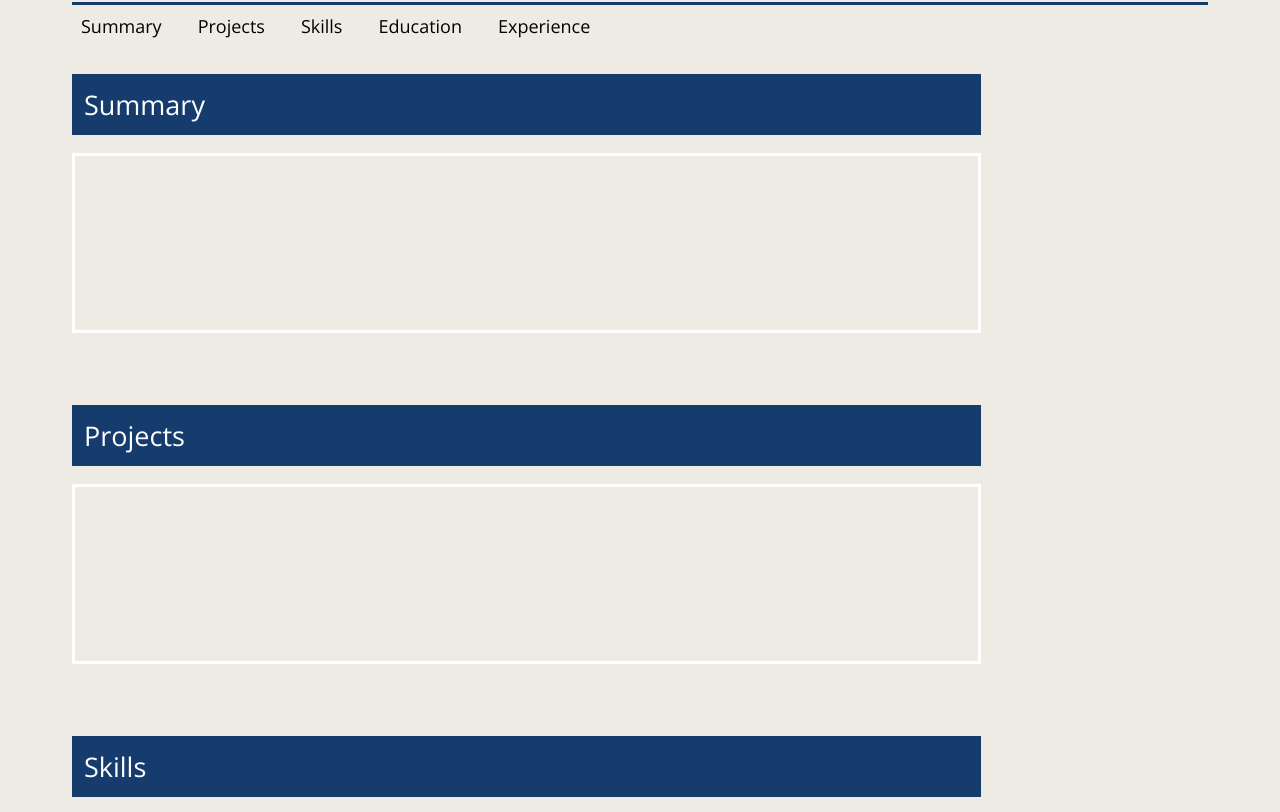
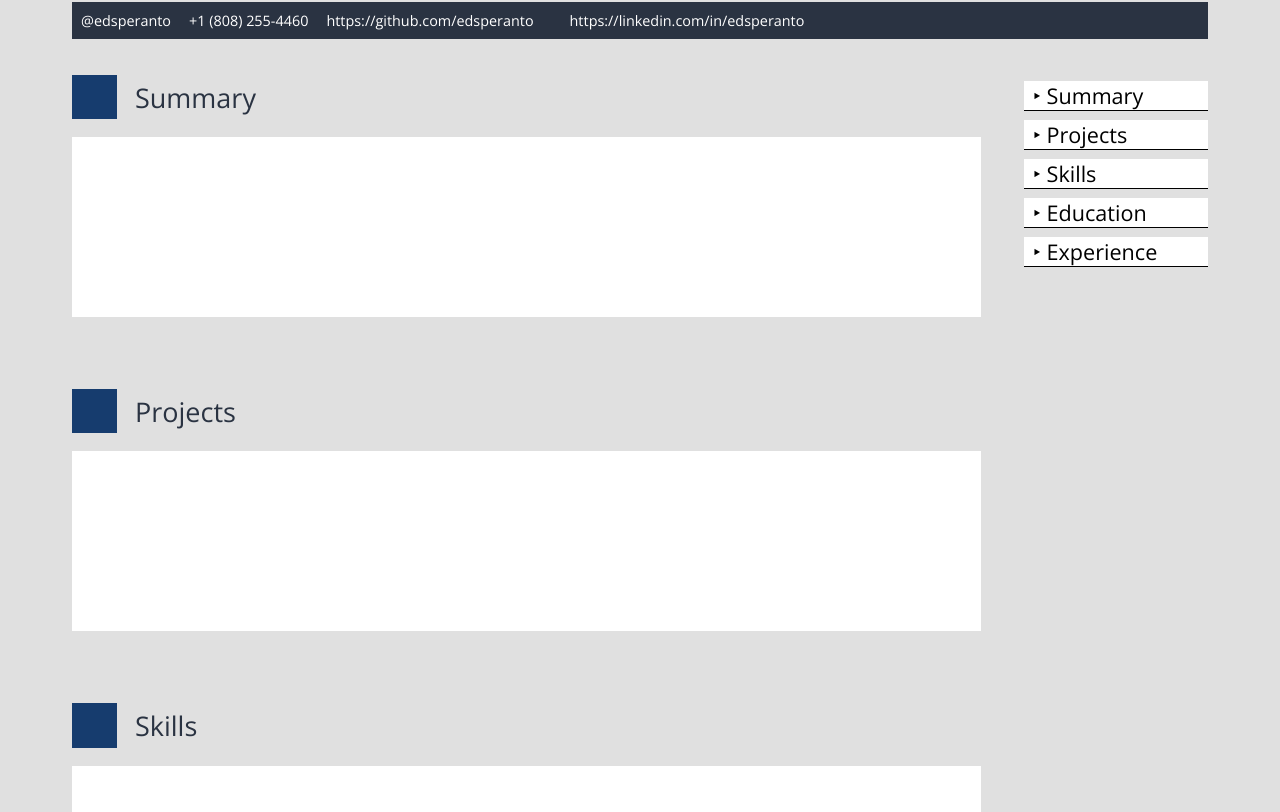
Before and after one commit to invent-ed/edwardgao-old, a website: page client/public/index.html in a window 1280 px wide. Shown: the part 162-974 px from the top of the page. Drawn offline with nearby package versions, Linux system fonts and the light colour scheme.

Commit message:
make menu float on the right

```diff
--- a/client/public/index.html
+++ b/client/public/index.html
@@ -10,16 +10,27 @@
 		<div id="title">Edward Gao</div>
 	</div>
 	<div id="menu">
-		<div class="menu-entry">Summary</div>
-		<div class="menu-entry">Projects</div>
-		<div class="menu-entry">Skills</div>
-		<div class="menu-entry">Education</div>
-		<div class="menu-entry">Experience</div>
+		<div class="menu-entry">‣ Summary</div>
+		<div class="menu-entry">‣ Projects</div>
+		<div class="menu-entry">‣  Skills</div>
+		<div class="menu-entry">‣ Education</div>
+		<div class="menu-entry">‣ Experience</div>
+	</div>
+	<div id="contact-info">
+		<p>@edsperanto</p>
+		<p>+1 (808) 255-4460</p>
+		<a href="https://github.com/edsperanto">
+			<p>https://github.com/edsperanto</p>
+		</a>
+		<a href="https://linkedin.com/in/edsperanto">
+			<p>https://linkedin.com/in/edsperanto</p>
+		</a>
 	</div>
 	<div id="category-container">
 		<div class="category" id="summary">
 			<div class="cat-title">Summary</div>
-			<div class="cat-content"></div>
+			<div class="cat-content">
+			</div>
 		</div>
 		<div class="category" id="projects">
 			<div class="cat-title">Projects</div>
--- a/client/scss/app.scss
+++ b/client/scss/app.scss
@@ -4,3 +4,4 @@
 @import "./partials/header";
 @import "./partials/menu";
 @import "./partials/categories";
+@import "./partials/cards";
--- a/client/scss/partials/cards.scss
+++ b/client/scss/partials/cards.scss
@@ -0,0 +1,9 @@
+.cat-content {
+	padding: 1rem;
+	height: 10rem;
+	background-color: white;
+}
+
+p {
+	font-size: 0.8rem;
+}
--- a/client/scss/partials/categories.scss
+++ b/client/scss/partials/categories.scss
@@ -11,16 +11,12 @@
 }
 
 .cat-title {
+	color: $accent-dark;
 	font-size: 1.5rem;
 	margin-bottom: 1rem;
-	padding: 0.5rem;
-	border: 3px solid $accent;
-	background-color: $accent;
-	color: white;
+	padding: 0.2rem;
+	padding-left: 1rem;
+	border: 0rem solid $accent;
+	border-left-width: 2.5rem;
+	// background-color: $accent;
 }
-
-.cat-content {
-	border: 3px solid white;
-	padding: 1rem;
-	height: 10rem;
-}
--- a/client/scss/partials/header.scss
+++ b/client/scss/partials/header.scss
@@ -1,7 +1,9 @@
 #header {
-	color: $accent;
+	color: $accent-dark;
+	/*
 	border: 0px solid $accent;
 	border-bottom-width: 3px;
+	*/
 	padding-bottom: 1rem;
 	font-weight: bold;
 }
@@ -9,3 +11,16 @@
 #title {
 	font-size: 3rem;
 }
+
+#contact-info {
+	color: white;
+	width: 100%;
+	display: flex;
+	flex-flow: row wrap;
+	justify-content: flex-start;
+	padding: 0.5rem;
+	background-color: $accent-dark;
+	& * {
+		padding-right: 1rem;
+	}
+}
--- a/client/scss/partials/menu.scss
+++ b/client/scss/partials/menu.scss
@@ -1,11 +1,17 @@
 #menu {
-	display: flex;
-	flex-flow: row wrap;
-	justify-content: flex-start;
 	margin-top: 0.5rem;
-	padding-left: 0.5rem;
+	position: absolute;
+	width: calc(20% - 4rem);
+	height: 10.5rem;
+	top: 13rem;
+	left: 80%;
 }
 
 .menu-entry {
-	padding-right: 2rem;
+	font-size: 1.2rem;
+	margin-bottom: 0.5rem;
+	padding-left: 0.5rem;
+	background-color: white;
+	border: 0px solid black;
+	border-bottom-width: 1px;
 }
--- a/client/scss/partials/structure.scss
+++ b/client/scss/partials/structure.scss
@@ -16,7 +16,8 @@ html {
 
 body {
 	padding: 4rem;
-	background-color: #edebe3;
+	position: relative;
+	background-color: $bkgd;
 }
 
 a {
--- a/client/scss/variables.scss
+++ b/client/scss/variables.scss
@@ -1,3 +1,5 @@
 // $neon-green: #d4fd02;
 $accent: #163c6e;
 $accent-dark: #2a3342;
+// $bkgd: #edebe3;
+$bkgd: #e0e0e0;
```
Also changed, not shown: client/public/css/app.css.
